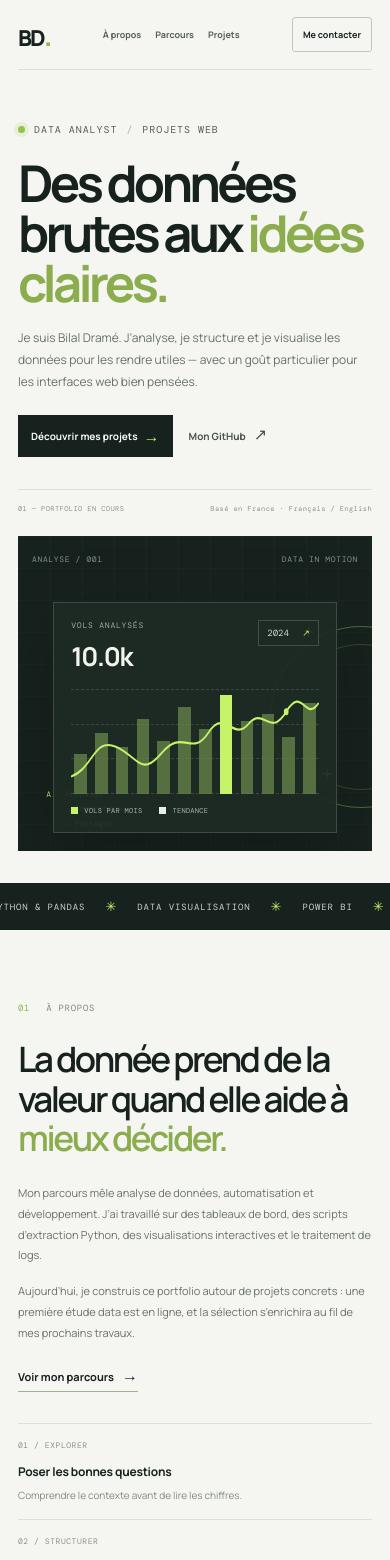
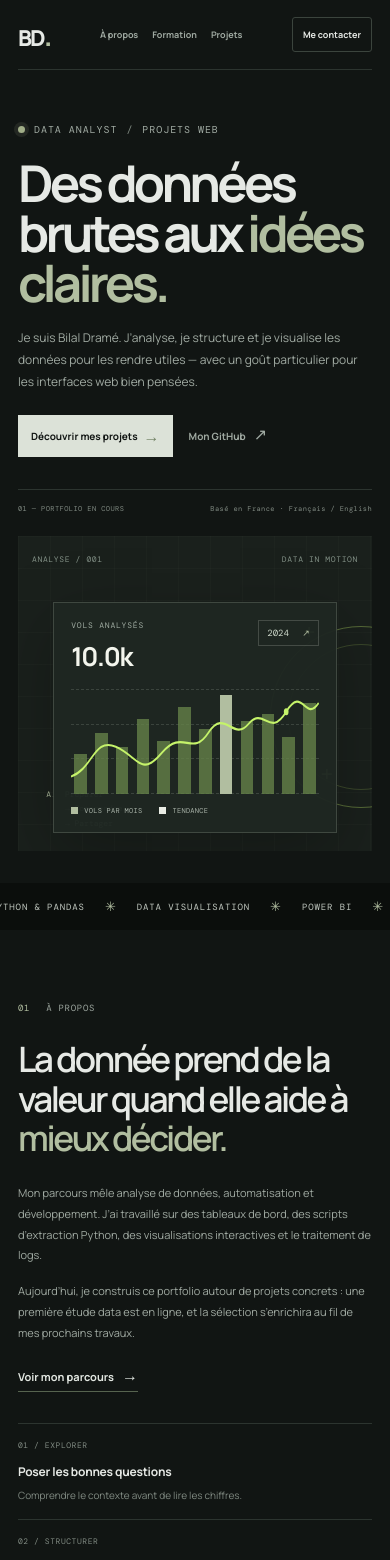
Before and after one commit to Bilal2504/bilal-drame-portfolio, a React (Vite) app: page / in a window 390 px wide. Shown: the top 1560 px of the page. Built offline with nearby package versions, Linux system fonts and the light colour scheme.

Commit message:
Rafraîchir le thème et mettre la formation en avant

```diff
--- a/src/App.jsx
+++ b/src/App.jsx
@@ -81,6 +81,11 @@ const skillGroups = [
   { label: 'Bases de données', items: ['SQL', 'PostgreSQL', 'MySQL', 'Modélisation'] },
 ]
 
+const formations = [
+  { level: 'BAC +3', title: 'Bachelor 3 — Chef de projet logiciel et réseau', establishment: 'ESGI', period: '2024–2025' },
+  { level: 'BAC +2', title: 'BTS SIO — spécialité SLAM', establishment: 'École Nationale de Commerce', period: '2020–2022' },
+]
+
 function Arrow({ diagonal = false }) {
   return <span aria-hidden="true" className="arrow">{diagonal ? '↗' : '→'}</span>
 }
@@ -144,7 +149,7 @@ function App() {
         <a className="wordmark" href="#accueil" aria-label="Bilal Dramé, accueil"><span>BD</span><b>.</b></a>
         <nav className="main-nav" aria-label="Navigation principale">
           <a href="#apropos">À propos</a>
-          <a href="#parcours">Parcours</a>
+          <a href="#formation">Formation</a>
           <a href="#projets">Projets</a>
         </nav>
         <a className="header-contact" href="mailto:bilaldrame2504@gmail.com">Me contacter <Arrow diagonal /></a>
@@ -202,10 +207,28 @@ function App() {
           </div>
         </section>
 
+        <section className="education-section section-space" id="formation">
+          <div className="section-wrap">
+            <div className="section-heading education-heading">
+              <div><div className="section-label"><span>02</span><span>FORMATION</span></div><h2>Un parcours tourné<br />vers <em>le logiciel & la data.</em></h2></div>
+              <p>Deux diplômes qui posent les bases de mon parcours en informatique et en gestion de projet.</p>
+            </div>
+            <div className="education-grid">
+              {formations.map((formation, index) => (
+                <article className="education-card" key={formation.title}>
+                  <div className="education-card-top"><span className="education-level">{formation.level}</span><span className="education-index">0{index + 1}</span></div>
+                  <h3>{formation.title}</h3>
+                  <div className="education-card-bottom"><strong>{formation.establishment}</strong><span>{formation.period}</span></div>
+                </article>
+              ))}
+            </div>
+          </div>
+        </section>
+
         <section className="projects-section section-space" id="projets">
           <div className="section-wrap">
             <div className="section-heading">
-              <div><div className="section-label"><span>02</span><span>PROJETS SÉLECTIONNÉS</span></div><h2>Du concret,<br /><em>en construction.</em></h2></div>
+              <div><div className="section-label"><span>03</span><span>PROJETS SÉLECTIONNÉS</span></div><h2>Du concret,<br /><em>en construction.</em></h2></div>
               <p>Un projet data à explorer et quelques réalisations web pour montrer l’autre facette de mon parcours.</p>
             </div>
             <div className="filter-row" role="group" aria-label="Filtrer les projets">
@@ -218,7 +241,7 @@ function App() {
 
         <section className="experience section-wrap section-space" id="parcours">
           <div className="section-heading experience-heading">
-            <div><div className="section-label"><span>03</span><span>PARCOURS</span></div><h2>Des expériences<br />au croisement de la <em>data & du code.</em></h2></div>
+            <div><div className="section-label"><span>04</span><span>EXPÉRIENCES</span></div><h2>Des expériences<br />au croisement de la <em>data & du code.</em></h2></div>
             <p>Trois missions, trois manières de transformer une information brute en résultat exploitable.</p>
           </div>
           <div className="experience-list">
@@ -231,18 +254,17 @@ function App() {
               </article>
             ))}
           </div>
-          <div className="education-strip"><span className="education-icon">↗</span><div><span className="role-date">FORMATION</span><p><strong>Bachelor 3 — Chef de projet logiciel et réseau</strong> <span>· ESGI, 2024–2025</span></p><p><strong>BTS SIO, spécialité SLAM</strong> <span>· École Nationale de Commerce, 2020–2022</span></p></div></div>
         </section>
 
         <section className="skills-section section-space">
           <div className="section-wrap skills-layout">
-            <div><div className="section-label"><span>04</span><span>OUTILS & COMPÉTENCES</span></div><h2>Une boîte à outils<br /><em>qui évolue.</em></h2><p className="skills-intro">Des bases solides en analyse et traitement, complétées par des outils de visualisation et de développement.</p></div>
+            <div><div className="section-label"><span>05</span><span>OUTILS & COMPÉTENCES</span></div><h2>Une boîte à outils<br /><em>qui évolue.</em></h2><p className="skills-intro">Des bases solides en analyse et traitement, complétées par des outils de visualisation et de développement.</p></div>
             <div className="skill-groups">{skillGroups.map((group, index) => <div className="skill-group" key={group.label}><span className="skill-index">0{index + 1}</span><div><h3>{group.label}</h3><div className="tag-list">{group.items.map((item) => <span className="tag" key={item}>{item}</span>)}</div></div></div>)}</div>
           </div>
         </section>
 
         <section className="contact section-wrap section-space" id="contact">
-          <div className="section-label"><span>05</span><span>ET MAINTENANT ?</span></div>
+          <div className="section-label"><span>06</span><span>ET MAINTENANT ?</span></div>
           <div className="contact-body"><div><p className="eyebrow"><span className="status-dot" /> OUVERT AUX ÉCHANGES</p><h2>On parle <em>d’un projet ?</em></h2><p>Une question, une collaboration ou une opportunité autour de la data et du web ? Écris-moi.</p></div><a className="contact-button" href="mailto:bilaldrame2504@gmail.com"><span>bilaldrame2504@gmail.com</span><Arrow diagonal /></a></div>
           <div className="contact-links"><a href={github} target="_blank" rel="noreferrer">GitHub <Arrow diagonal /></a><a href="mailto:bilaldrame2504@gmail.com">E-mail <Arrow diagonal /></a><span>France · Français / English</span></div>
         </section>
--- a/src/styles.css
+++ b/src/styles.css
@@ -277,3 +277,101 @@ h1 em, h2 em { font-style: normal; color: #8bad4e; }
 @media (prefers-reduced-motion: reduce) {
   *, *::before, *::after { scroll-behavior: auto !important; animation-duration: .01ms !important; animation-iteration-count: 1 !important; transition-duration: .01ms !important; }
 }
+
+/* A quieter, darker palette with soft sage accents. */
+:root {
+  color: #e6e9e5;
+  background: #111513;
+  --ink: #e6e9e5;
+  --muted: #a0aaa2;
+  --paper: #111513;
+  --green: #b1bea0;
+  --line: #2c342f;
+}
+
+body { color: #e6e9e5; background: #111513; }
+::selection { color: #111513; background: #b1bea0; }
+.wordmark b, .hero h1 em, h1 em, h2 em, .contact h2 em { color: #b1bea0; }
+.site-header { border-color: #2c342f; }
+.main-nav a, .quiet-link, .about-details p, .section-heading > p,
+.featured-copy > div:nth-child(2) p, .compact-copy > p, .experience-row li,
+.skills-intro, .contact-body > div > p:last-child { color: #a0aaa2; }
+.main-nav a:hover, .quiet-link:hover, .site-footer a:hover, .text-link:hover { color: #d0d9c5; }
+.header-contact { border-color: #3b443d; }
+.eyebrow { color: #a0aaa2; }
+.eyebrow-divider, .hero-footnote, .principles span, .principles p,
+.project-meta, .experience-index, .role-date, .skill-index { color: #818b83; }
+.status-dot { background: #a1ae88; box-shadow: 0 0 0 4px rgba(161,174,136,.12); }
+.hero-lede { color: #a0aaa2; }
+.hero-footnote { border-color: #2c342f; }
+.button-dark { color: #111513; background: #dce2d8; }
+.button-dark:hover { color: #111513; background: #c9d2c3; }
+.button-dark .arrow, .contact-button .arrow { color: #738366; }
+.hero-art { background: #1a201c; }
+.chart-window { background: rgba(31,39,34,.96); }
+.ticker { color: #c1c8c0; background: #0b0e0c; }
+.ticker b, .section-label span:first-child, .github-more .arrow { color: #b1bea0; }
+.section-label { color: #9ba49d; }
+.about-details .text-link { border-color: #56634f; }
+.principles, .principles > div + div { border-color: #2c342f; }
+
+.education-section, .projects-section, .skills-section { background: #171c19; }
+.education-section { border-block: 1px solid #252d28; }
+.education-heading { margin-bottom: 0; }
+.education-grid { display: grid; grid-template-columns: repeat(2, minmax(0, 1fr)); gap: 14px; margin-top: 36px; }
+.education-card { position: relative; display: flex; min-height: 194px; flex-direction: column; padding: 24px 25px 21px; border: 1px solid #343d36; background: #1c221e; }
+.education-card::before { position: absolute; inset: 0 auto 0 0; width: 2px; content: ''; background: #8d9d7b; }
+.education-card-top, .education-card-bottom { display: flex; align-items: center; justify-content: space-between; gap: 16px; }
+.education-level, .education-index { font: 9px var(--mono); letter-spacing: .08em; }
+.education-level { padding: 7px 9px; color: #d1dac8; border: 1px solid #3a453c; background: #252d27; }
+.education-index { color: #858f87; }
+.education-card h3 { max-width: 440px; margin: 25px 0 23px; font-size: clamp(17px, 2vw, 22px); line-height: 1.35; letter-spacing: -.04em; }
+.education-card-bottom { margin-top: auto; padding-top: 15px; border-top: 1px solid #303832; font-size: 10px; }
+.education-card-bottom strong { font-size: 11px; font-weight: 700; }
+.education-card-bottom span { color: #9aa49b; font: 9px var(--mono); white-space: nowrap; }
+
+.filter-button { color: #a0aaa2; border-color: #3a443c; }
+.filter-button span { color: #89948b; }
+.filter-button:hover, .filter-button.active { color: #111513; border-color: #d6ddd2; background: #d6ddd2; }
+.filter-button.active span { color: #55614f; }
+.project-card { background: #1c221e; border-color: #303832; }
+.project-meta { color: #8e9990; }
+.featured-copy > div:nth-child(2) p, .compact-copy > p { color: #a0aaa2; }
+.tag { color: #c0c8c0; border-color: #3a443c; background: #222923; }
+.text-link { color: #e2e7e1; }
+.project-stat { border-color: #303832; }
+.project-stat span { color: #8e9990; }
+.visual-film { background: #202823; }
+.visual-tasks { background: #262e28; }
+.visual-tasks .visual-tag { color: #d3dacf; }
+.visual-tasks .visual-tag i { background: #a6b394; }
+.task-preview { background: #1b211d; box-shadow: 0 14px 30px rgba(0,0,0,.22); }
+.task-line { background: #566258; }
+.task-check { background: #819272; }
+.task-check.muted { border-color: #566258; }
+.visual-tasks .compact-arrow { color: #d9dfd6; border-color: #69756a; }
+.icon-link { border-color: #3b443d; }
+.github-more { color: #a0aaa2; border-color: #343d36; }
+
+.experience-list, .experience-row { border-color: #2c342f; }
+.company-mark { color: #cad4c4; background: #273029; }
+.role-title { color: #a0aaa2; }
+.role-title span { color: #626e65; }
+.experience-row li::before { background: #a1ae88; }
+.skill-groups, .skill-group { border-color: #333c35; }
+.skill-index { color: #a1ae88; }
+.skill-group .tag { border-color: #3a443c; background: #222923; }
+.contact-links a { color: #dce2dc; }
+.contact-links span, .site-footer { color: #89938b; }
+.contact-body { border-color: #2c342f; }
+.contact-button { color: #111513; background: #dce2d8; }
+.contact-button:hover { background: #c9d2c3; }
+.site-footer { border-color: #2c342f; }
+.site-footer .wordmark { color: #e6e9e5; }
+.site-footer a:last-child { color: #a0aaa2; }
+
+@media (max-width: 640px) {
+  .education-grid { grid-template-columns: 1fr; gap: 10px; margin-top: 26px; }
+  .education-card { min-height: 174px; padding: 20px 19px 17px; }
+  .education-card h3 { margin: 22px 0 20px; font-size: 18px; }
+}
```
